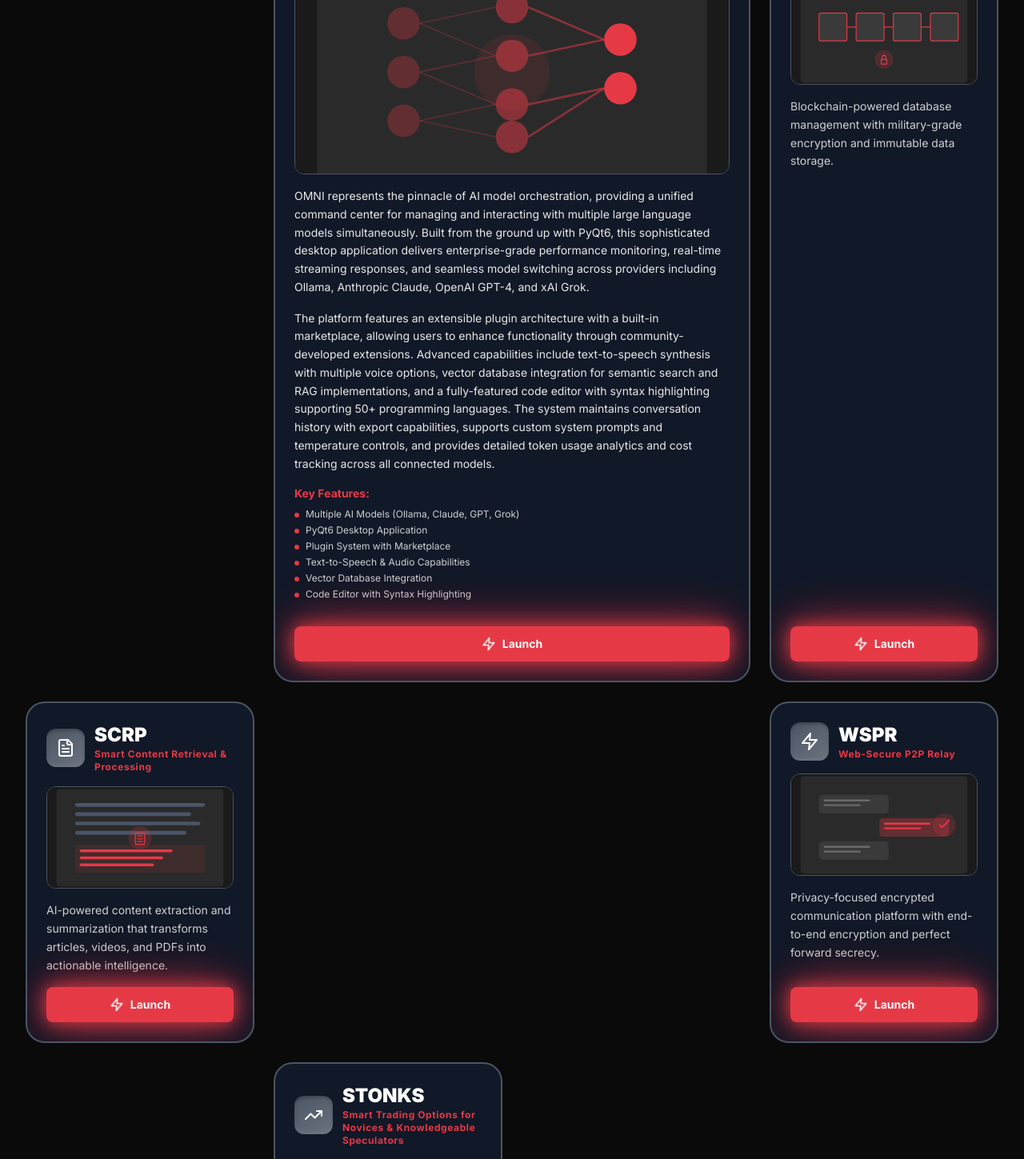
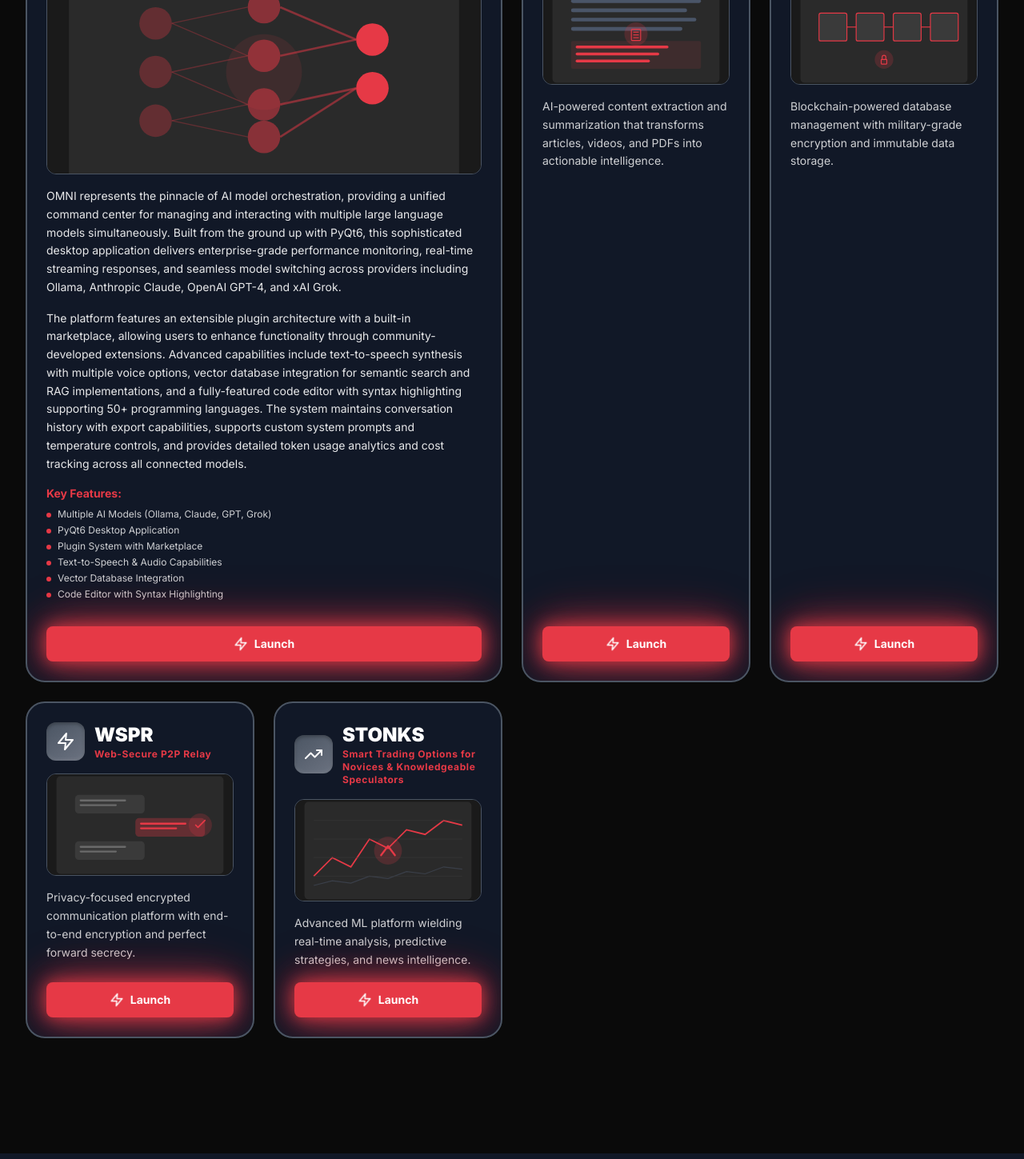
Before and after one commit to 54MUR-AI/RMG, a React (Vite) app: page / in a window 1280 px wide. Shown: the part 1330-2779 px from the top of the page at 80% size. Built offline with nearby package versions, Linux system fonts and the light colour scheme.

Commit message:
Use CSS Grid order property for proper card layout - featured card always centered with 2 cards on each side

```diff
--- a/src/pages/Home.tsx
+++ b/src/pages/Home.tsx
@@ -9,6 +9,17 @@ import { useState } from 'react'
 export default function Home() {
   const [readmePopup, setReadmePopup] = useState<{ title: string; url: string } | null>(null)
   const [featuredCard, setFeaturedCard] = useState<string | null>('OMNI')
+
+  // Helper to get CSS Grid order based on which card is featured
+  // Target layout: [CARD][FEATURED 2-col][CARD] on row 1, [CARD][CARD][CARD] on row 2
+  const getCardOrder = (cardName: string) => {
+    if (!featuredCard) return 0 // Natural order when nothing featured
+    if (cardName === featuredCard) return 2 // Featured card in position 2 (center)
+
+    // Other cards: OMNI=1, SCRP=3, LDGR=4, WSPR=5, STONKS=6
+    const baseOrder = { OMNI: 1, SCRP: 3, LDGR: 4, WSPR: 5, STONKS: 6 }
+    return baseOrder[cardName as keyof typeof baseOrder] || 0
+  }
 
   return (
     <div className="min-h-screen bg-samurai-black relative">
@@ -88,12 +99,9 @@ export default function Home() {
             {/* OMNI Card */}
             <div
               className={`group card-hover bg-samurai-grey-darker rounded-3xl p-6 border-2 border-samurai-steel-dark relative overflow-hidden cursor-pointer transition-all duration-500 ${
-                featuredCard === 'OMNI'
-                  ? 'col-span-2 lg:col-span-2 lg:col-start-2 lg:row-start-1'
-                  : featuredCard
-                    ? 'lg:col-start-1 lg:row-start-1'
-                    : ''
+                featuredCard === 'OMNI' ? 'col-span-2 lg:col-span-2' : ''
               }`}
+              style={{ order: getCardOrder('OMNI') }}
               onClick={() => {
                 if (featuredCard === 'OMNI') {
                   setFeaturedCard(null)
@@ -171,18 +179,9 @@ export default function Home() {
             {/* SCRP Card */}
             <div
               className={`group card-hover bg-samurai-grey-darker rounded-3xl p-6 border-2 border-samurai-steel-dark relative overflow-hidden cursor-pointer transition-all duration-500 ${
-                featuredCard === 'SCRP'
-                  ? 'col-span-2 lg:col-span-2 lg:col-start-2 lg:row-start-1'
-                  : featuredCard
-                    ? featuredCard === 'OMNI'
-                      ? 'lg:col-start-1 lg:row-start-2'
-                      : featuredCard === 'LDGR'
-                        ? 'lg:col-start-1 lg:row-start-1'
-                        : featuredCard === 'WSPR'
-                          ? 'lg:col-start-1 lg:row-start-2'
-                          : 'lg:col-start-1 lg:row-start-2'
-                    : ''
+                featuredCard === 'SCRP' ? 'col-span-2 lg:col-span-2' : ''
               }`}
+              style={{ order: getCardOrder('SCRP') }}
               onClick={() => {
                 if (featuredCard === 'SCRP') {
                   setFeaturedCard(null)
@@ -257,12 +256,9 @@ export default function Home() {
             {/* LDGR Card */}
             <div
               className={`group card-hover bg-samurai-grey-darker rounded-3xl p-6 border-2 border-samurai-steel-dark relative overflow-hidden cursor-pointer transition-all duration-500 ${
-                featuredCard === 'LDGR'
-                  ? 'col-span-2 lg:col-span-2 lg:col-start-2 lg:row-start-1'
-                  : featuredCard
-                    ? 'lg:col-start-4 lg:row-start-1'
-                    : ''
+                featuredCard === 'LDGR' ? 'col-span-2 lg:col-span-2' : ''
               }`}
+              style={{ order: getCardOrder('LDGR') }}
               onClick={() => {
                 if (featuredCard === 'LDGR') {
                   setFeaturedCard(null)
@@ -337,12 +333,9 @@ export default function Home() {
             {/* WSPR Card */}
             <div
               className={`group card-hover bg-samurai-grey-darker rounded-3xl p-6 border-2 border-samurai-steel-dark relative overflow-hidden cursor-pointer transition-all duration-500 ${
-                featuredCard === 'WSPR'
-                  ? 'col-span-2 lg:col-span-2 lg:col-start-2 lg:row-start-1'
-                  : featuredCard
-                    ? 'lg:col-start-4 lg:row-start-2'
-                    : ''
+                featuredCard === 'WSPR' ? 'col-span-2 lg:col-span-2' : ''
               }`}
+              style={{ order: getCardOrder('WSPR') }}
               onClick={() => {
                 if (featuredCard === 'WSPR') {
                   setFeaturedCard(null)
@@ -417,12 +410,9 @@ export default function Home() {
             {/* STONKS Card */}
             <div
               className={`group card-hover bg-samurai-grey-darker rounded-3xl p-6 border-2 border-samurai-steel-dark relative overflow-hidden cursor-pointer transition-all duration-500 ${
-                featuredCard === 'STONKS'
-                  ? 'col-span-2 lg:col-span-2 lg:col-start-2 lg:row-start-1'
-                  : featuredCard
-                    ? 'lg:col-start-2 lg:row-start-3'
-                    : ''
+                featuredCard === 'STONKS' ? 'col-span-2 lg:col-span-2' : ''
               }`}
+              style={{ order: getCardOrder('STONKS') }}
               onClick={() => {
                 if (featuredCard === 'STONKS') {
                   setFeaturedCard(null)
```
